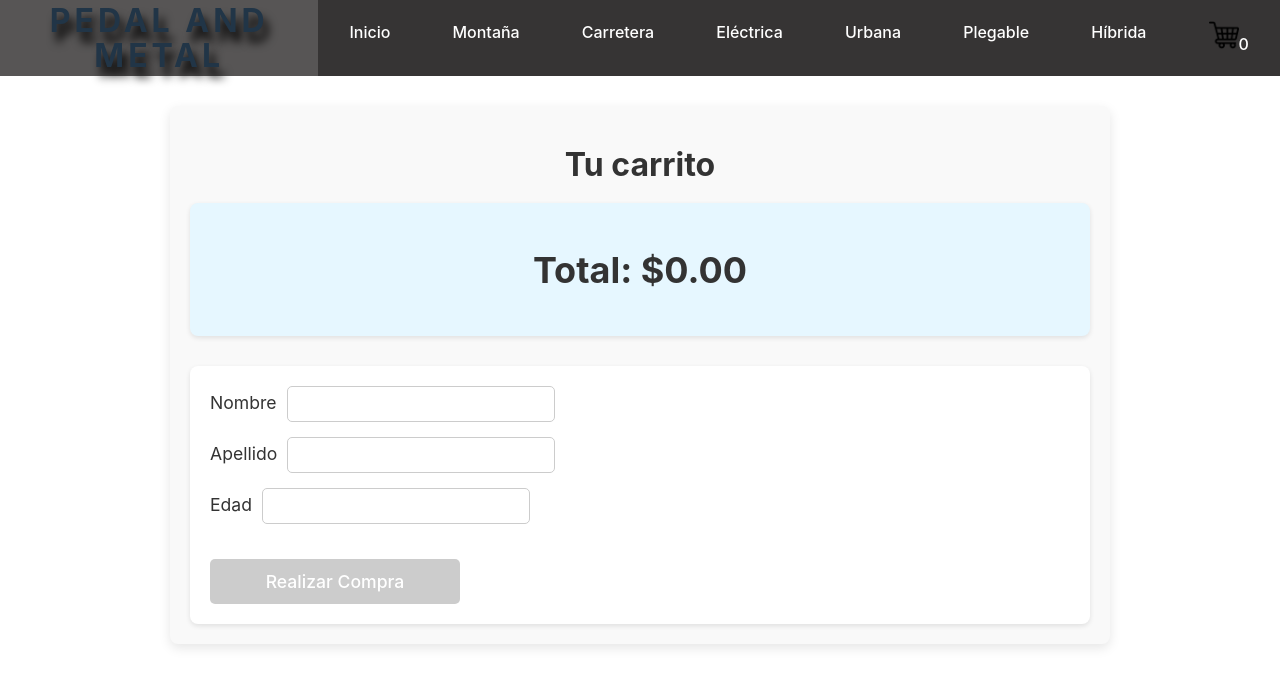
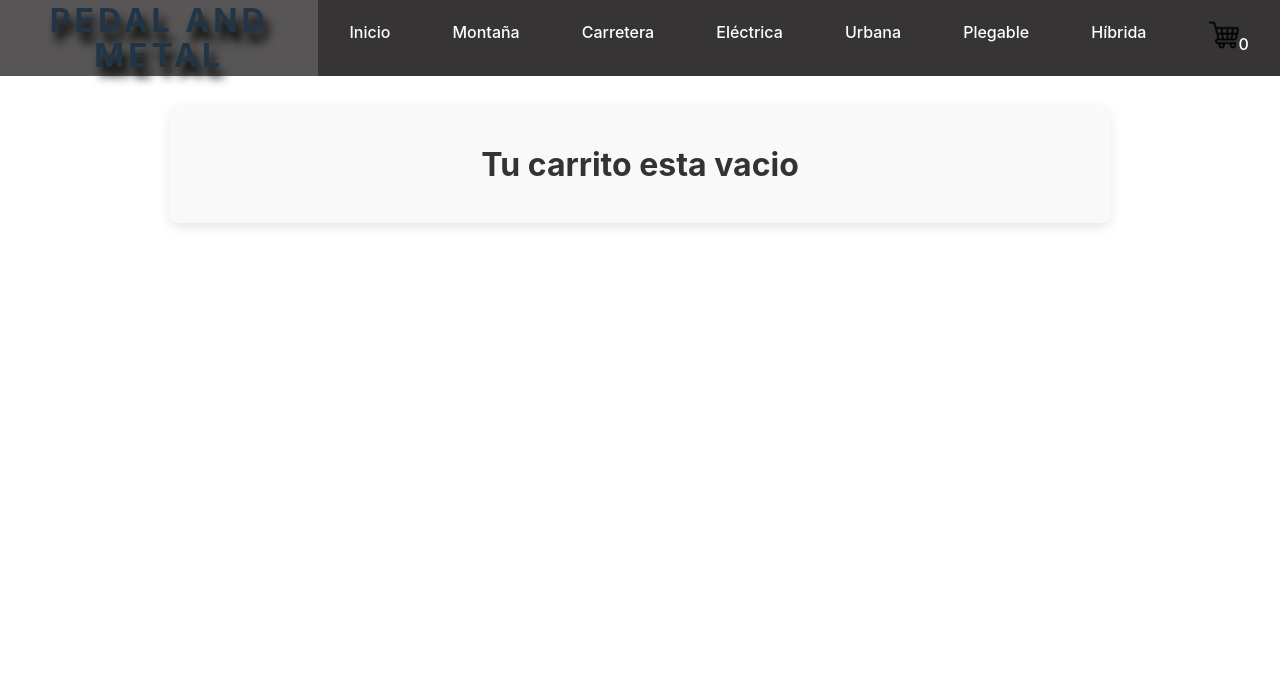
Before and after one commit to Nalboc/PF-Reactjs, a React (Vite) app: page /cart in a window 1280 px wide. Shown: the top 686 px of the page. Built offline with nearby package versions, Linux system fonts and the light colour scheme.

Commit message:
condicional-carritovacio

```diff
--- a/src/components/CartContainer.jsx
+++ b/src/components/CartContainer.jsx
@@ -36,7 +36,13 @@ function CartContainer() {
     const newOrderID = await createBuyOrder(orderData);
     console.log("Compra realizada", newOrderID);
   }
-
+  if (cartItems.length === 0) {
+    return (
+      <div className="cart-container">
+        <h1 className="cart-title">Tu carrito esta vacio</h1>
+      </div>
+    );
+  } else {
     return (
       <div className="cart-container">
         <h1 className="cart-title">Tu carrito</h1>
@@ -110,5 +116,6 @@ function CartContainer() {
       </div>
     );
   }
+}
 
 export default CartContainer;
```
Lines whose indentation alone changed are shown as unchanged.
